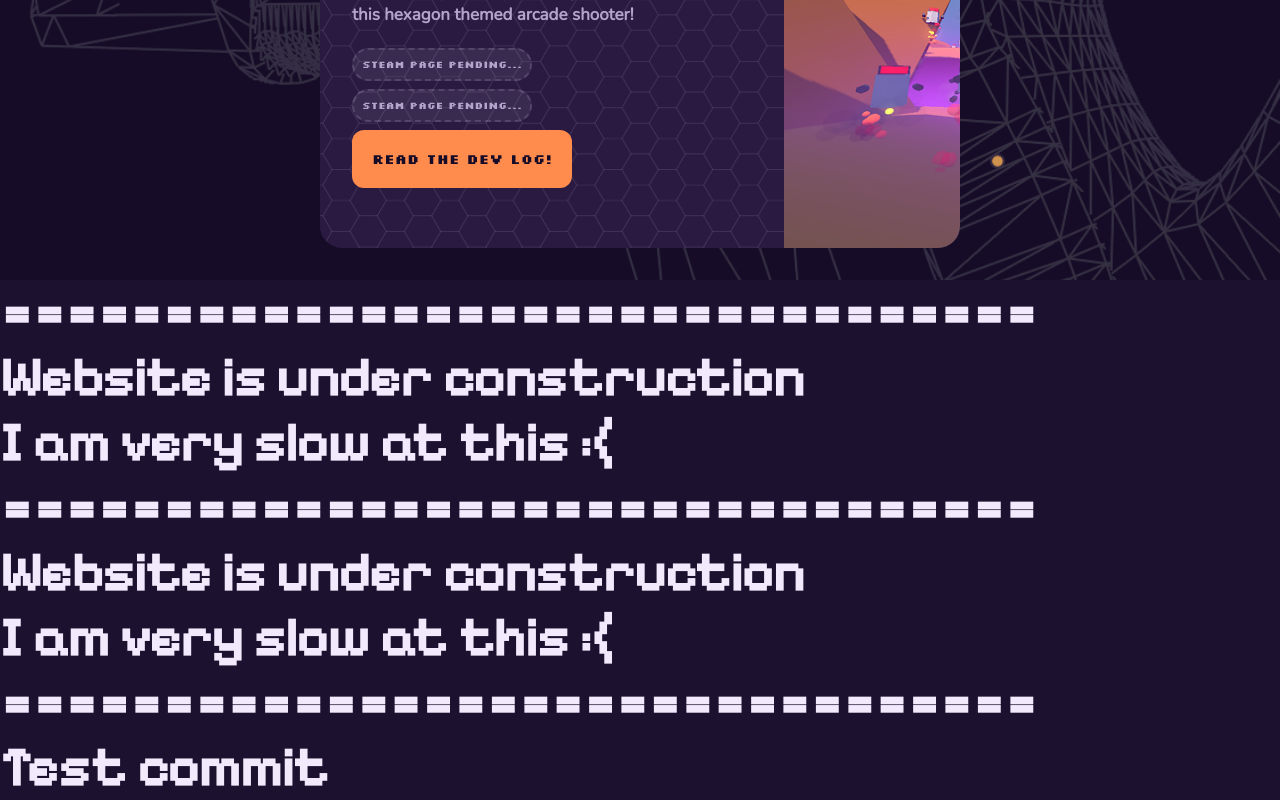
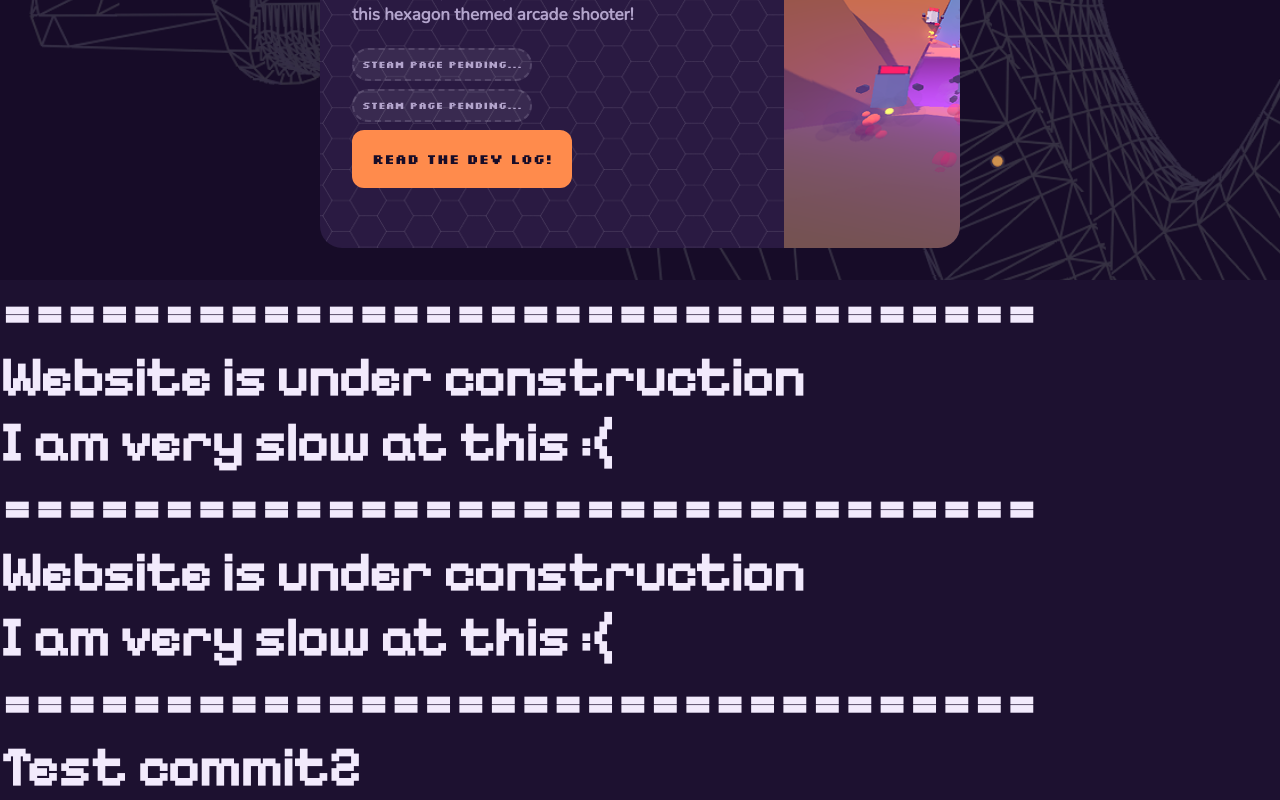
Before and after one commit to Silly-Little-Games-Studio/main-website, a Next.js app: page / in a window 1280 px wide. Shown: the part 632-1432 px from the top of the page. Built offline with nearby package versions, Linux system fonts and the light colour scheme.

Commit message:
Test commit 2

```diff
--- a/src/pages/index.js
+++ b/src/pages/index.js
@@ -13,7 +13,7 @@ export default function Home() {
       <h1>Website is under construction</h1>
       <h1>I am very slow at this :(</h1>
       <h1>================================</h1>
-      <h1>Test commit</h1>
+      <h1>Test commit2</h1>
     </>
   );
 }
```
